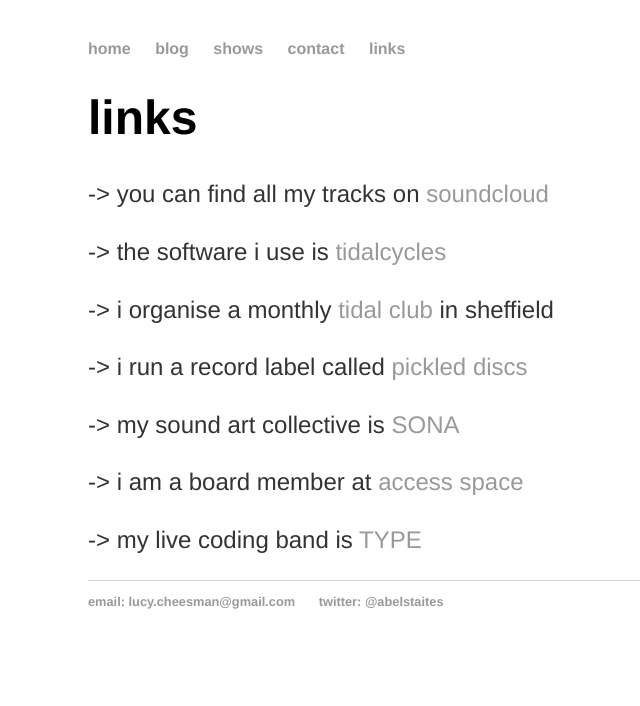
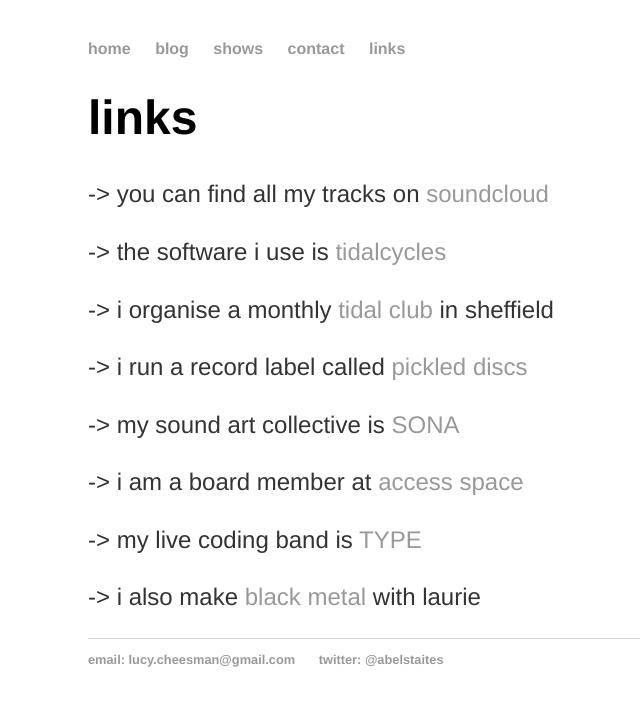
Before and after one commit to heavy-lifting/heavy-lifting.github.io, a Jekyll site: the page built from links.html, in a window 1280 px wide. Shown: the top 706 px of the page, without its empty margins (104-744 px from the left). Built offline with Jekyll 4.4.1, drawn with Linux system fonts in a browser that asks for light colours.

Commit message:
Update links.html

```diff
--- a/links.html
+++ b/links.html
@@ -12,4 +12,5 @@
 	<p>-> my sound art collective is <a href="https://sonawomen.co.uk/" target="_blank">SONA</a></p>
 	<p>-> i am a board member at <a href="http://access-space.org/" target="_blank">access space</a></p>
 	<p>-> my live coding band is <a href="https://typeensemble.wordpress.com/" target="_blank">TYPE</a></p>
-</div><!-- /.blurb -->
+	<p>-> i also make <a href="https://dundass.github.io/kvlt.html" target="_blank">black metal</a> with laurie </p>
+</div>
```
